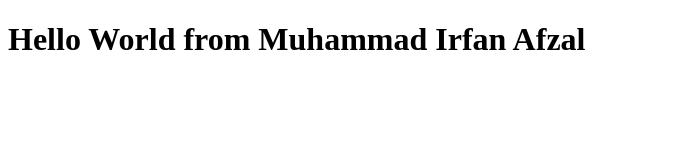
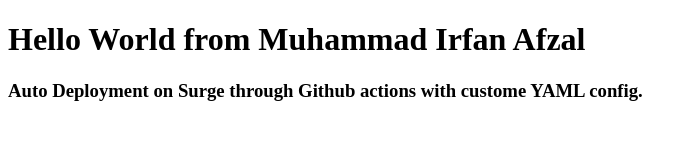
Before and after one commit to mi3afzal/bootcamp2020-class1, a plain HTML site: page index.html in a window 1280 px wide. Shown: the whole page, without its empty margins (0-697 px from the left). Drawn offline with Linux system fonts and the light colour scheme.

Commit message:
Add description about project.

```diff
--- a/index.html
+++ b/index.html
@@ -7,5 +7,6 @@
 </head>
 <body>
     <h1>Hello World from Muhammad Irfan Afzal</h1>
+    <h3>Auto Deployment on Surge through Github actions with custome YAML config.</h3>
 </body>
 </html>
```
